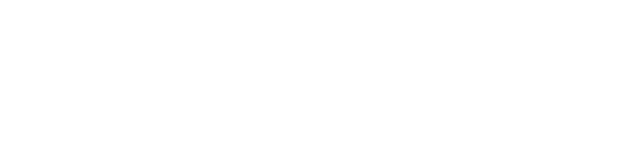
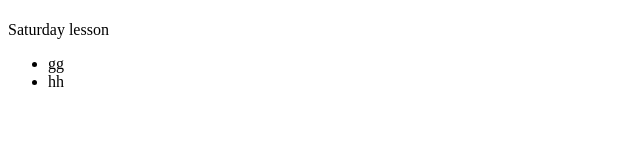
Before and after one commit to kassem241/firstRepo, a plain HTML site: page index.html in a window 1280 px wide. Shown: the whole page, without its empty margins (0-640 px from the left). Drawn offline with Linux system fonts and the light colour scheme.

Commit message:
second commit html edit

```diff
--- a/index.html
+++ b/index.html
@@ -6,7 +6,14 @@
 
     <body>
 
-
+<div>
+    <h1><Re:coded></Re:coded></h1>
+    <p>Saturday lesson</p>
+</div>
+<ul>
+    <li>gg</li>
+    <li>hh</li>
+</ul>
 
     </body>
 </html>
```
Also changed, not shown: 1 other file.
